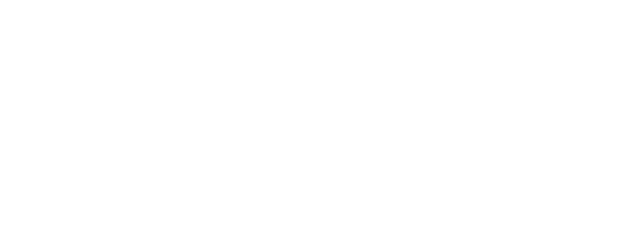
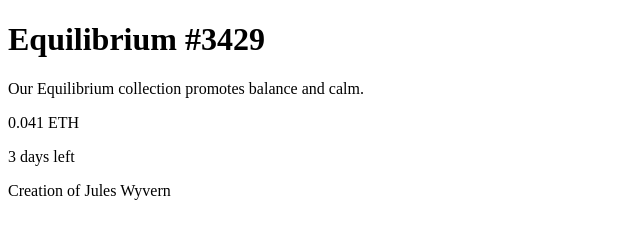
Before and after one commit to Avantiermv/nft-preview-card-component-main, a plain HTML site: page index.html in a window 1280 px wide. Shown: the whole page, without its empty margins (0-640 px from the left). Drawn offline with Linux system fonts and the light colour scheme.

Commit message:
continue...
I did some divs and paragrafs

```diff
--- a/index.html
+++ b/index.html
@@ -4,10 +4,25 @@
   <meta charset="UTF-8">
   <meta name="viewport" content="width=device-width, initial-scale=1.0"> <!-- displays site properly based on user's device -->
   <link rel="icon" type="image/png" sizes="32x32" href="./images/favicon-32x32.png">
+  <link rel="stylesheet" href="mobilestyle.css">
   <title>Frontend Mentor | NFT preview card component</title>
 </head>
 <body>
 
+  <div id="principal">
+    <div id="image"></div>
+
+    <div id="txt">
+      <h1>Equilibrium #3429</h1>
+      <p>Our Equilibrium collection promotes balance and calm.</p>
+
+      <p id="right">0.041 ETH</p>
+      <p id="left">3 days left</p>
+
+      <p>Creation of Jules Wyvern</p>
+
+    </div>
+  </div>
 
 </body>
 </html>
--- /dev/null
+++ b/mobilestyle.css
@@ -0,0 +1 @@
+@charset "UTF-8";
```
